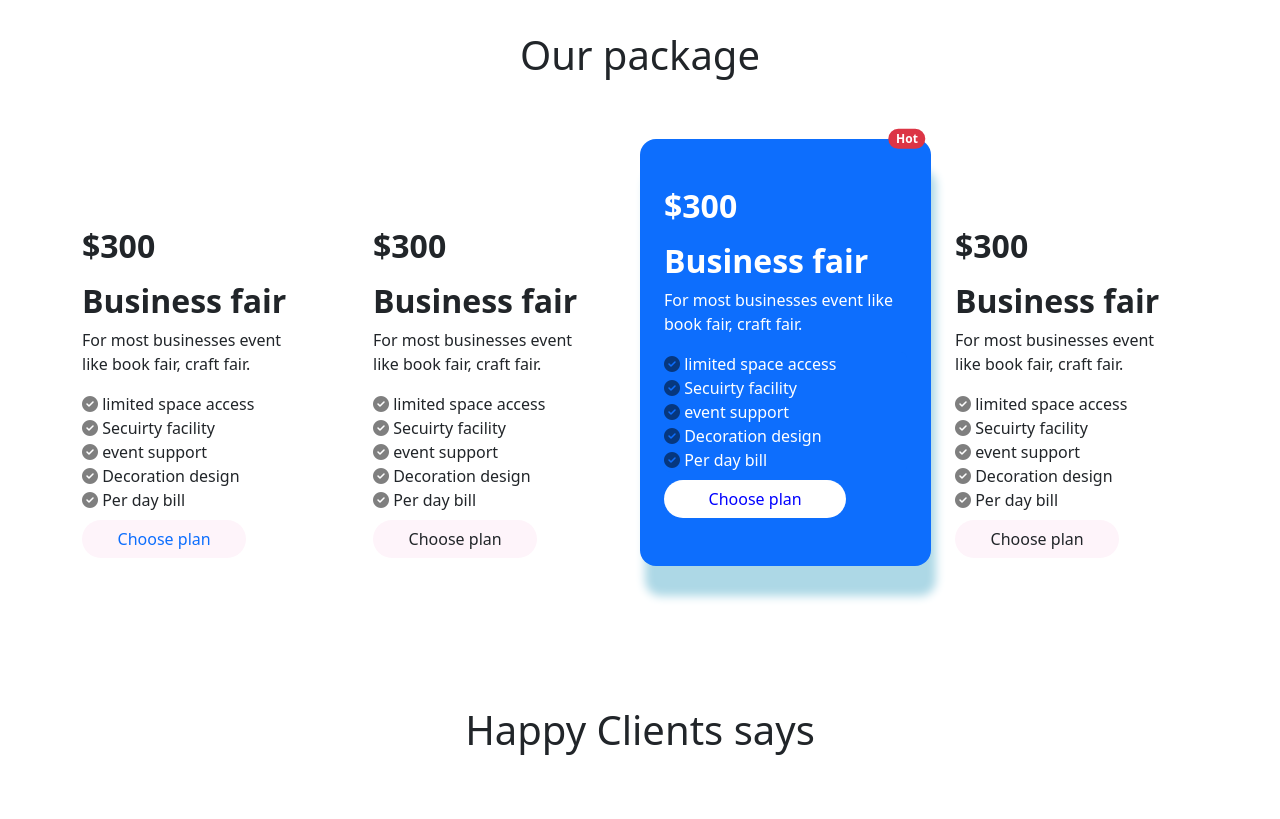
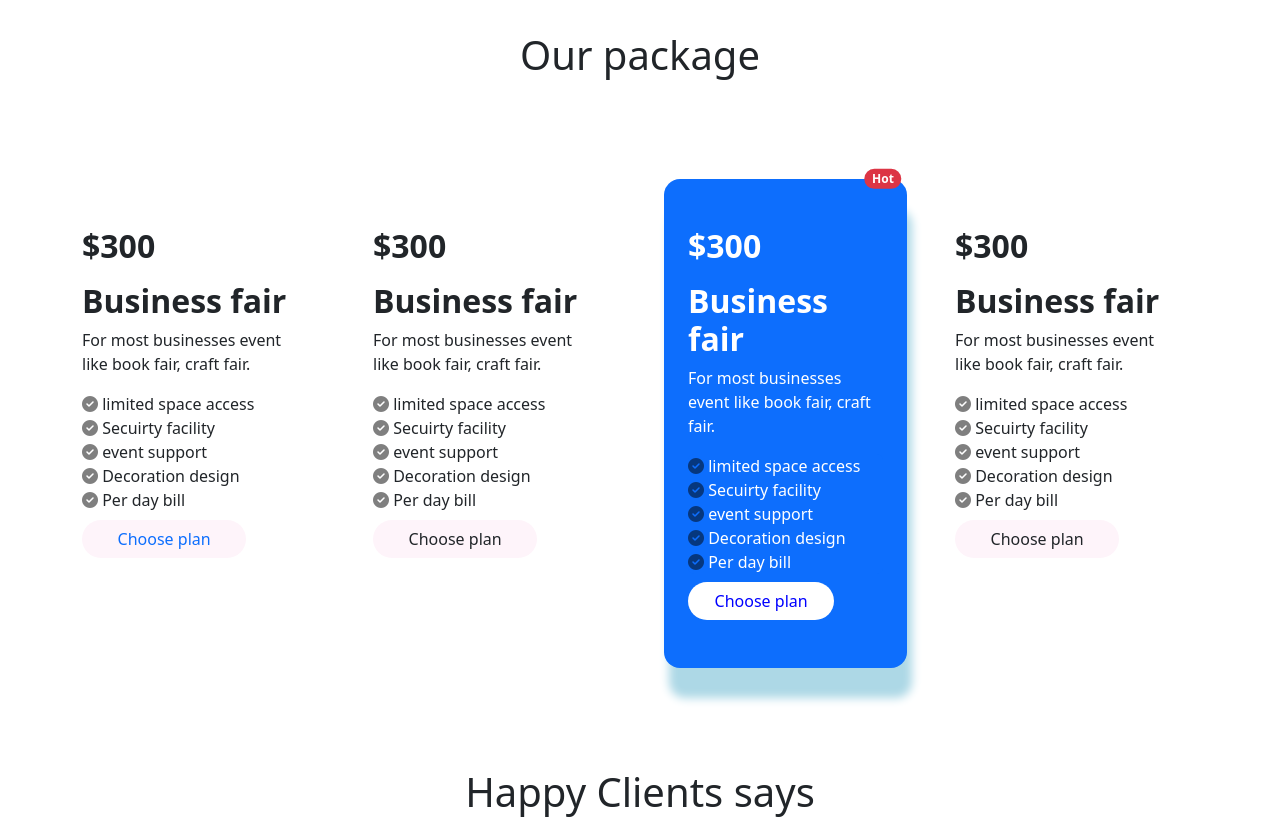
Before and after one commit to MdArshadulIslamAkond/convention-center-main, a plain HTML site: page index.html in a window 1280 px wide. Shown: the part 1080-1899 px from the top of the page. Drawn offline with Linux system fonts and the light colour scheme.

Commit message:
add position

```diff
--- a/index.html
+++ b/index.html
@@ -326,12 +326,12 @@
               </div>
             </div>
           </div>
-          <div class="col-12 col-md-6 col-lg-3 position-relative">
+          <div class="col-12 col-md-6 col-lg-3">
             <div
-              class="col-12 bg-primary rounded-4 position-absolute"
+              class="col-12 bg-primary rounded-4"
               style="top: -40px; left: 0; box-shadow: 5px 30px 10px lightblue"
             >
-              <div class="position-relative rounded-4 text-white py-5 mx-4">
+              <div class="rounded-4 text-white py-5 mx-4 position-relative">
                 <span
                   class="position-absolute top-0 start-100 translate-middle badge rounded-pill bg-danger"
                 >
```
